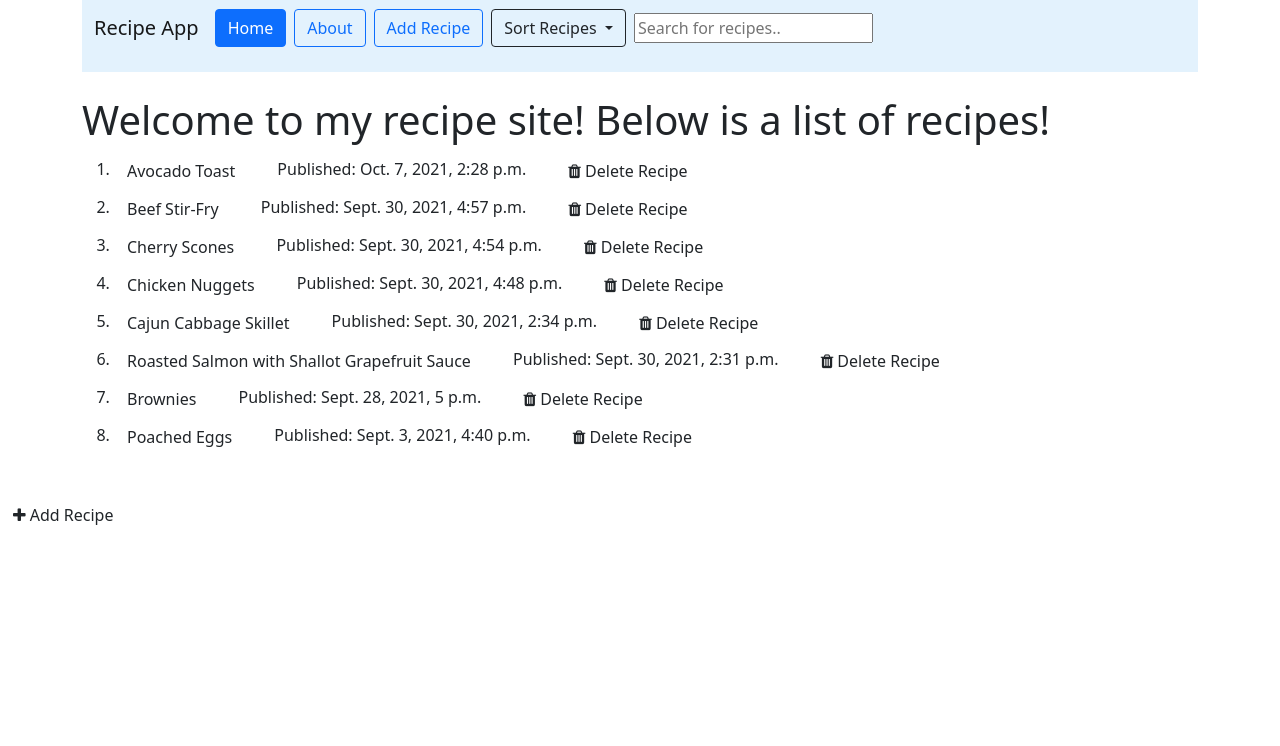
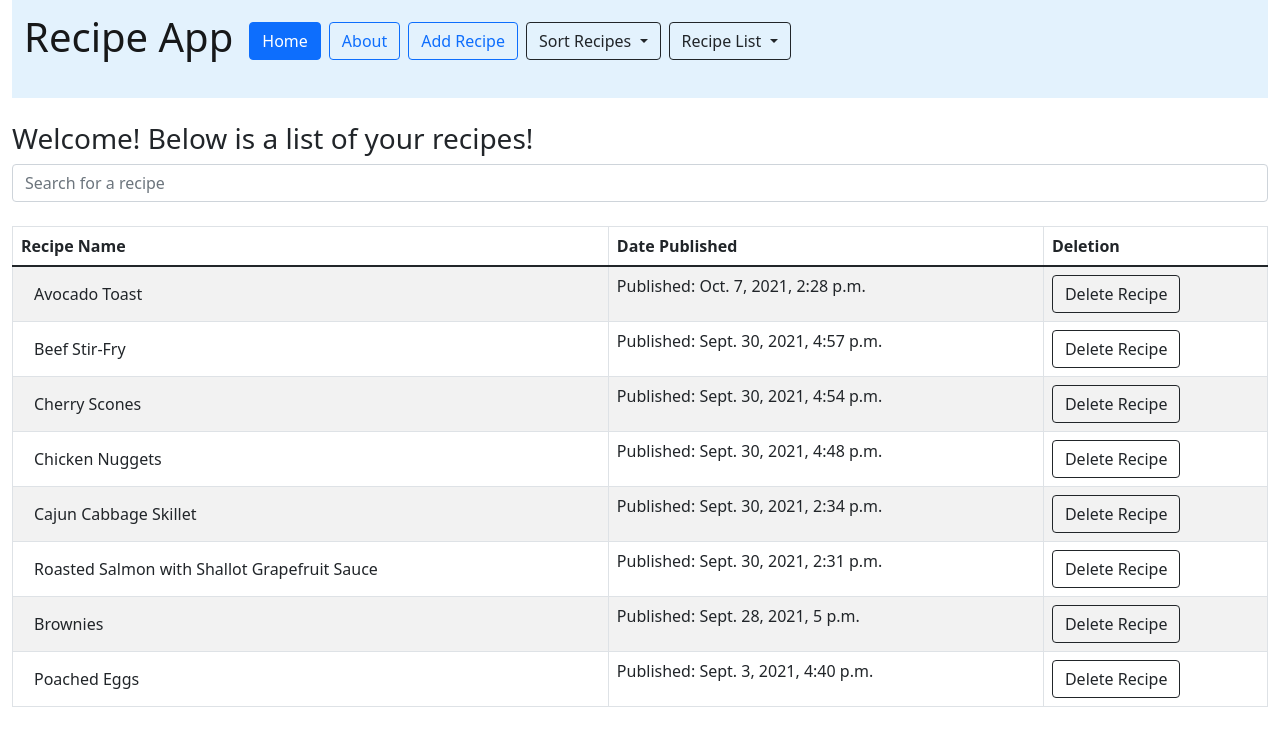
Before and after one commit to bluairis/Recipe_App, a Django app: page /recipe_app/ in a window 1280 px wide. Shown: the top 746 px of the page. Run offline with Django 3.2, Linux system fonts and the light colour scheme; data comes from the database, SQL or seed files in the repository; both versions use the stored data as it was after the commit.

Commit message:
working on strapping boots

```diff
--- a/recipe_app/templates/recipe_app/base.html
+++ b/recipe_app/templates/recipe_app/base.html
@@ -2,6 +2,7 @@
     <head>
         <link href="https://cdn.jsdelivr.net/npm/bootstrap@5.1.2/dist/css/bootstrap.min.css" rel="stylesheet" integrity="sha384-uWxY/CJNBR+1zjPWmfnSnVxwRheevXITnMqoEIeG1LJrdI0GlVs/9cVSyPYXdcSF" crossorigin="anonymous">
         <script src="https://cdn.jsdelivr.net/npm/bootstrap@5.1.2/dist/js/bootstrap.bundle.min.js" integrity="sha384-kQtW33rZJAHjgefvhyyzcGF3C5TFyBQBA13V1RKPf4uH+bwyzQxZ6CmMZHmNBEfJ" crossorigin="anonymous"></script>
+        <link rel="stylesheet" href="https://cdn.jsdelivr.net/npm/bootstrap-icons@1.5.0/font/bootstrap-icons.css">
     </head>
     {% block content %}
         <body>
--- a/recipe_app/templates/recipe_app/index.html
+++ b/recipe_app/templates/recipe_app/index.html
@@ -1,12 +1,12 @@
 {% extends "recipe_app/base.html" %}
 {% block content %}
 
-<div class="container">
+<div class="container-fluid">
 <nav class="navbar navbar-light" style="background-color: #e3f2fd;">
   <form class="container-fluid justify-content-start">
-    <a class="navbar-brand" >Recipe App</a>
-    <button class="btn btn-outline-primary me-2 active" type="button">Home</button>
-    <button class="btn btn-outline-primary me-2" type="button">About</button>
+    <a class="navbar-brand" ><h1>Recipe App</h1></a>
+    <a class="btn btn-outline-primary me-2 active" type="button" href="/recipe_app"></i>Home</a>
+    <a class="btn btn-outline-primary me-2" type="button" href="/recipe_app/about">About</a>
     <a class="btn btn-outline-primary me-2" type="button" href="/recipe_app/add">Add Recipe</a>
 
     <div class="dropdown">
@@ -16,33 +16,66 @@
           <ul class="dropdown-menu dropdown-menu-light" aria-labelledby="dropdownMenuButton2">
             <li><a class="dropdown-item" href="/recipe_app/?sort_order=recipe_name">Alphabetical Order</a></li>
             <li><a class="dropdown-item" href="/recipe_app/?sort_order=-recipe_name">Reverse Alphabetical Order</a></li>
-            <li><a class="dropdown-item" href=" href="/recipe_app/?sort_order=-pub_date">Most Recently Published</a></li>
+            <li><a class="dropdown-item" href="/recipe_app/?sort_order=-pub_date">Most Recently Published</a></li>
             <li><a class="dropdown-item" href="/recipe_app/?sort_order=pub_date">First Published</a></li>
           </ul>
     </div>
 
-    <input type="text" id="myInput" onkeyup="filter()" placeholder="Search for recipes.." title="Type in a recipe">
+    {% if latest_recipe_list %}
+
+    <div class="dropdown">
+        <button class="btn btn-outline-dark me-2 dropdown-toggle" type="button" id="dropdownMenuButton2" data-bs-toggle="dropdown" aria-expanded="false">
+            Recipe List
+        </button>
+
+          <ul class="dropdown-menu dropdown-menu-light" aria-labelledby="dropdownMenuButton2">
+          {% for recipe in latest_recipe_list %}
+            <li><a class="dropdown-item" href="/recipe_app/{{ recipe.id }}">{{ recipe.recipe_name }}</a></li>
+          {% endfor %}
+          </ul>
+
+    </div>
+
+    {% endif %}
+
+
+
   </form>
 </nav>
 
 {% if latest_recipe_list %}
     <br>
-    <h1>Welcome to my recipe site! Below is a list of recipes!</h1>
+    <h3>Welcome! Below is a list of your recipes!</h3>
 
-    <ol id=myOL>
-    {% for recipe in latest_recipe_list %}
-        <li><a href="{% url 'recipe_app:recipe_page' recipe.id %}"><button class="btn"> {{ recipe.recipe_name }} </button></a>
+    <input class="form-control" id="myInput" type="text" placeholder="Search for a recipe">
 
-        &nbsp;&nbsp;&nbsp;&nbsp;&nbsp;
+    <br>
 
-        Published: {{ recipe.pub_date }}
+<table class="table table-striped table-bordered table-hover">
+    <thead>
 
-        &nbsp;&nbsp;&nbsp;&nbsp;&nbsp;
+        <tr>
+          <th scope="col">Recipe Name</th>
+          <th scope="col">Date Published</th>
+          <th scope="col">Deletion</th>
+        </tr>
 
-        <a href="{% url 'recipe_app:delete_recipe' recipe.id %}"><button class="btn"><i class="fa fa-trash"></i>  Delete Recipe</button></a>
-    {% endfor %}
-    </ol>
-    <br>
+    </thead>
+
+    <tbody id="myTable">
+
+        {% for recipe in latest_recipe_list %}
+            <tr>
+              <td> <a href="{% url 'recipe_app:recipe_page' recipe.id %}"><button class="btn" type="button">{{ recipe.recipe_name }} </button></a></td>
+              <td>Published: {{ recipe.pub_date }}</td>
+              <td><a href="{% url 'recipe_app:delete_recipe' recipe.id %}"><button class="btn btn-outline-dark" type="button">  Delete Recipe</button></a></td>
+            </tr>
+        {% endfor %}
+
+    </tbody>
+
+</table>
+
 
 {% else %}
     <h1>No recipes are available.</h1>
@@ -50,30 +83,15 @@
 
 </div>
 
-<link rel="stylesheet" href="https://cdnjs.cloudflare.com/ajax/libs/font-awesome/4.7.0/css/font-awesome.min.css">
-
-
-
-<a href="/recipe_app/add"><button class="btn"><i class="fa fa-plus"></i> Add Recipe</button></a>
-
 <script>
-
-function filter() {
-    var input, filter, ol, li, a, i, txtValue;
-    input = document.getElementById("myInput");
-    filter = input.value.toUpperCase();
-    ol = document.getElementById("myOL");
-    li = ol.getElementsByTagName("li");
-    for (i = 0; i < li.length; i++) {
-        a = li[i].getElementsByTagName("a")[0];
-        txtValue = a.textContent || a.innerText;
-        if (txtValue.toUpperCase().indexOf(filter) > -1) {
-            li[i].style.display = "";
-        } else {
-            li[i].style.display = "none";
-        }
-    }
-}
+$(document).ready(function(){
+  $("#myInput").on("keyup", function() {
+    var value = $(this).val().toLowerCase();
+    $("#myTable tr").filter(function() {
+      $(this).toggle($(this).text().toLowerCase().indexOf(value) > -1)
+    });
+  });
+});
 </script>
 
 {% endblock %}
--- a/recipe_app/urls.py
+++ b/recipe_app/urls.py
@@ -10,5 +10,6 @@ urlpatterns = [
     path('<int:recipe_id>/delete', views.delete_recipe, name='delete_recipe'),
     path('<int:recipe_id>/<int:ingredient_id>/delete_ingredient', views.delete_ingredient, name='delete_ingredient'),
     path('<int:recipe_id>/<int:direction_id>/delete_direction', views.delete_direction, name='delete_direction'),
-    path('<int:recipe_id>/edit_recipe', views.edit_recipe, name='edit_recipe')
+    path('<int:recipe_id>/edit_recipe', views.edit_recipe, name='edit_recipe'),
+    path('about', views.about, name='about')
 ]
--- a/recipe_app/views.py
+++ b/recipe_app/views.py
@@ -43,7 +43,10 @@ def recipe_page(request, recipe_id):
         our_recipe
     except Recipe.DoesNotExist:
         raise Http404("Recipe does not exist")
-    return render(request, 'recipe_app/recipe_page.html', {'recipe': our_recipe})
+
+    latest_recipe_list = Recipe.objects.order_by('-pub_date')
+
+    return render(request, 'recipe_app/recipe_page.html', {'latest_recipe_list': latest_recipe_list, 'recipe': our_recipe})
 
 def delete_recipe(request, recipe_id):
     our_recipe = Recipe.objects.get(pk=recipe_id)
@@ -154,3 +157,7 @@ def edit_recipe(request, recipe_id):
         context = {'recipe': our_recipe, 'ingredient_list': my_ingredient_string, 'direction_list': my_direction_string}
 
         return render(request, template_path, context)
+
+def about(request):
+    template_path = "recipe_app/about.html"
+    return render(request, template_path)
```
Also changed, not shown: recipe_app/templates/recipe_app/about.html (added, +27 -0 lines), recipe_app/templates/recipe_app/recipe_page.html (+34 -4 lines), db.sqlite3, 3 other files.
